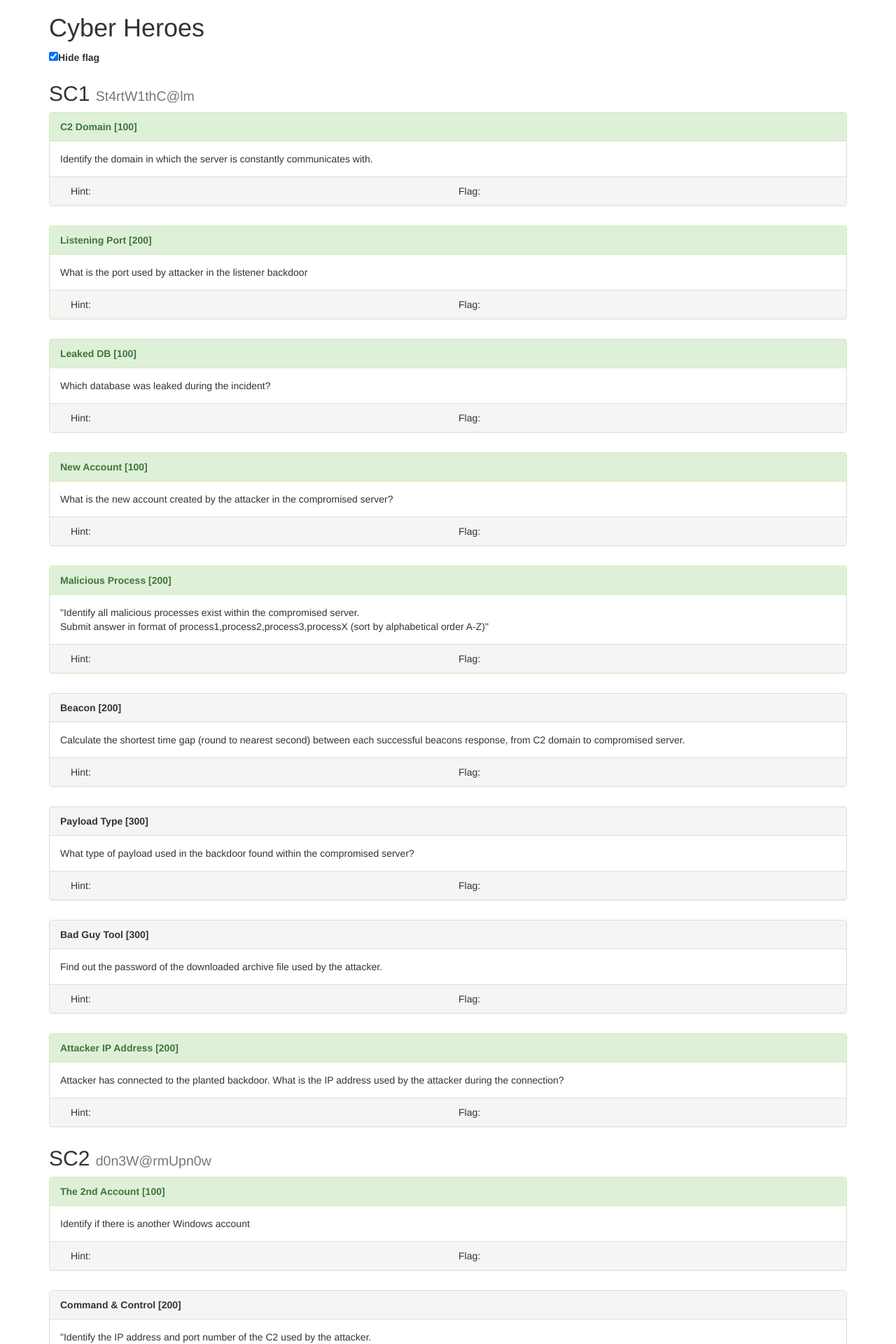
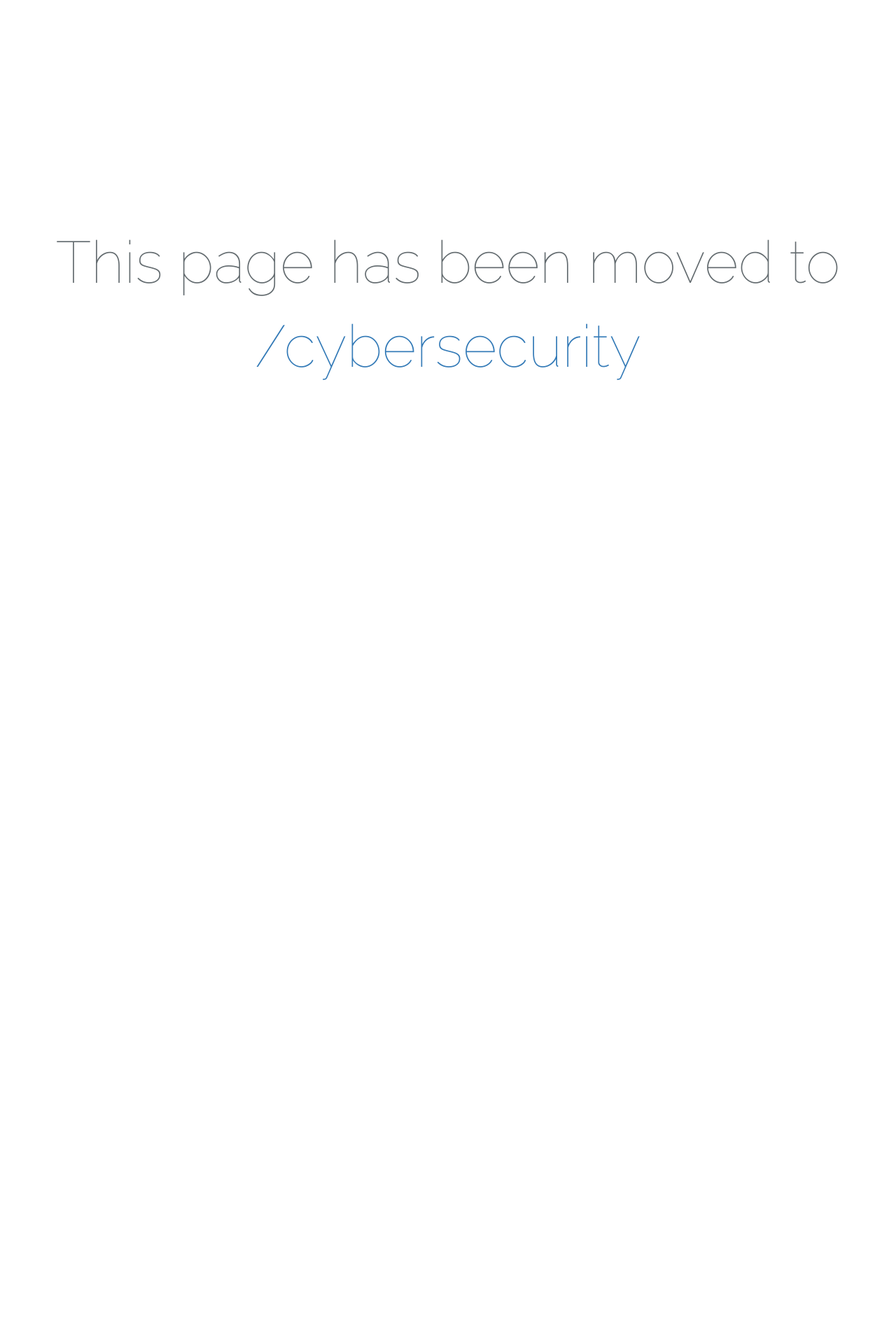
Before and after one commit to AreRex14/www-sigfstm, a Jekyll site: the page built from cyberheroes.html, in a window 1280 px wide. Shown: the top 1920 px of the page at 70% size. Built offline with Jekyll 4.4.1, drawn with Linux system fonts in a browser that asks for light colours; after the commit the page ends 900 px from its top, so only the background shows below that; some of the changed text lies outside the part shown.

Commit message:
update cyberheroes

```diff
--- a/cyberheroes.html
+++ b/cyberheroes.html
@@ -4,207 +4,69 @@
 <html>
 <head>
 	<title>Cyber Heroes CTF Question</title>
+	<meta name="viewport" content="width=device-width, initial-scale=1">
 	<link href="{{ '/css/bootstrap.css' | prepend: site.baseurl }}" rel="stylesheet">
+	<link href="https://fonts.googleapis.com/css?family=Raleway:100,600" rel="stylesheet" type="text/css">
 	<style type="text/css">
-		.hdps .flag{
-			color: rgba(0,0,0,0.0)
-		}
-		.hdps .panel-footer:hover .flag{
-			color: rgba(0,0,0,1)
-		}
-		.panel-heading{
-			font-weight: bold;
-		}
+			html, body {
+				background-color: #fff;
+				color: #636b6f;
+				font-family: 'Raleway', sans-serif;
+				font-weight: 100;
+				height: 100vh;
+				margin: 0;
+			}
+
+			.full-height {
+				height: 100vh;
+			}
+
+			.flex-center {
+				align-items: center;
+				display: flex;
+				justify-content: center;
+			}
+
+			.position-ref {
+				position: relative;
+			}
+
+			.top-right {
+				position: absolute;
+				right: 10px;
+				top: 18px;
+			}
+
+			.content {
+				text-align: center;
+			}
+
+			.title {
+				font-size: 84px;
+			}
+
+			.links > a {
+				color: #636b6f;
+				padding: 0 25px;
+				font-size: 12px;
+				font-weight: 600;
+				letter-spacing: .1rem;
+				text-decoration: none;
+				text-transform: uppercase;
+			}
+
+			.m-b-md {
+				margin-bottom: 30px;
+			}
 	</style>
 </head>
 <body>
-	<script type="text/javascript">
-		ctf = {
-			"sc1":[
-				{
-					"title":"C2 Domain",
-					"body":"Identify the domain in which the server is constantly communicates with.",
-					"pts":"100",
-					"flag":"smell-like-teen-armpits-sweat.tk",
-					"hint":[],
-				},
-				{
-					"title":"Listening Port",
-					"body":"What is the port used by attacker in the listener backdoor",
-					"pts":"200",
-					"flag":"443",
-					"hint":[],
-				},
-				{
-					"title":"Leaked DB",
-					"body":"Which database was leaked during the incident?",
-					"pts":"100",
-					"flag":"employees",
-					"hint":[],
-				},
-				{
-					"title":"New Account",
-					"body":"What is the new account created by the attacker in the compromised server?",
-					"pts":"100",
-					"flag":"r00t",
-					"hint":[],
-				},
-				{
-					"title":"Malicious Process",
-					"body":'"Identify all malicious processes exist within the compromised server. <br>Submit answer in format of process1,process2,process3,processX (sort by alphabetical order A-Z)"',
-					"pts":"200",
-					"flag":"kprocess,stch",
-					"hint":[],
-				},
-				{
-					"title":"Beacon",
-					"body":"Calculate the shortest time gap (round to nearest second) between each successful beacons response, from C2 domain to compromised server.",
-					"pts":"200",
-					"flag":"",
-					"hint":[],
-				},
-				{
-					"title":"Payload Type",
-					"body":"What type of payload used in the backdoor found within the compromised server?",
-					"pts":"300",
-					"flag":"",
-					"hint":[],
-				},
-				{
-					"title":"Bad Guy Tool",
-					"body":"Find out the password of the downloaded archive file used by the attacker.",
-					"pts":"300",
-					"flag":"",
-					"hint":[],
-				},
-				{
-					"title":"Attacker IP Address",
-					"body":"Attacker has connected to the planted backdoor. What is the IP address used by the attacker during the connection?",
-					"pts":"200",
-					"flag":"65.60.10.132",
-					"hint":[],
-				},
-			],
-			"sc2":[
-				{
-					"title":"The 2nd Account",
-					"body":"Identify if there is another Windows account",
-					"pts":"100",
-					"flag":"pentadbir",
-					"hint":[],
-				},
-				{
-					"title":"Command &amp; Control",
-					"body":'"Identify the IP address and port number of the C2 used by the attacker. <br>Submit answer in the format of ipaddress:portnumber"',
-					"pts":"200",
-					"flag":"",
-					"hint":[],
-				},
-				{
-					"title":"The name is, Bot",
-					"body":'"Identify the bot user name &amp; the application used to communicate.<br>Submit answer in format of username,appname in small cap"',
-					"pts":"400",
-					"flag":"",
-					"hint":[],
-				},
-				{
-					"title":"Threat Actor",
-					"body":"Who is behind this malicious activity?",
-					"pts":"100",
-					"flag":"",
-					"hint":[],
-				},
-				{
-					"title":"Remote",
-					"body":'"Attacker has been accessing the victim machine. Provide the service the attacker used &amp; from which IP address.<br>Submit answer in format of servicename,ipaddress"',
-					"pts":"200",
-					"flag":"rdp,161.142.8.233",
-					"hint":["tcp 3389"],
-				},
-				{
-					"title":"Binary Path",
-					"body":"Identify full path of the malware process<br>(Answer in small cap letters)",
-					"pts":"100",
-					"flag":"",
-					"hint":[],
-				},
-				{
-					"title":"Wher Its Coming",
-					"body":"Identify the domain where source of infection was dropped..",
-					"pts":"200",
-					"flag":"",
-					"hint":[],
-				},
-				{
-					"title":"The Log",
-					"body":"Identify full path of the logged file(Answer in small cap)",
-					"pts":"200",
-					"flag":"",
-					"hint":[],
-				},
-				{
-					"title":"Hash",
-					"body":"Identify the hash of the binary file.",
-					"pts":"100",
-					"flag":"",
-					"hint":[],
-				},
-				{
-					"title":"Get The Password",
-					"body":"What is the attacker's next target?<br>Through OSINT, our Threat Intel team found a copy of the file highlights the threat actor 's next target. We are now sharing the file here, but it's password protected.",
-					"pts":"400",
-					"flag":"",
-					"hint":[],
-				},
-				{
-					"title":"Stay Persistance",
-					"body":"The malware has modified some files to stay persistent. How?<br><br><br>Answer in the following format:<br>1. &lt;registry full path&gt;=&lt;registry key name&gt;<br>2. Answer in small cap.<br>",
-					"pts":"300",
-					"flag":"",
-					"hint":[],
-				},
-				{
-					"title":"Type of exploit",
-					"body":"Find the exploit identifier for the initial infection vector.",
-					"pts":"400",
-					"flag":"",
-					"hint":[],
-				},
-			]
-		}
-	</script>
-	<div class="container">
-		<h1>Cyber Heroes</h1>
-		<label>
-			<input type="checkbox" checked onclick="ss=document.querySelectorAll('.panel-success');for(q in ss){if(!this.checked){ss[q].classList.remove('hdps')}else{ss[q].classList.add('hdps')}};">Hide flag
-		</label>
-		<script type="text/javascript">
-			scene=['SC1','SC2']
-			pass={
-				'SC1':'St4rtW1thC@lm',
-				'SC2':'d0n3W@rmUpn0w'
-			}
-			for (s in scene) {
-				s=scene[s]
-				sometext =''
-				sometext += '<h2>'+s+' <small>'+pass[s]+'</small></h2>'
-				for (i in ctf[s.toLowerCase()]) {
-					i = ctf[s.toLowerCase()][i]
-					sometext += '<div style="margin-bottom:2em" class="panel '+((i['flag']=="")?"panel-default":"panel-success hdps")+'">'+
-					'	<div class="panel-heading">'+i['title']+' ['+i['pts']+']</div>'+
-					'	<div class="panel-body">'+
-					i['body']+
-					'	</div>'+
-					'	<div class="panel-footer">'+
-					'		<div class="col-md-6">Hint: '+i['hint']+'</div>'+
-					'		<div class="col-md-6">Flag: <span class="flag">'+i['flag']+'</span></div>'+
-					'		<div style="clear:both"></div>'+
-					'	</div>'+
-					'</div>';
-				}
-				document.write(sometext)
-			}
-		</script>
+	<div class="flex-center position-ref full-height">
+		<div class="content">
+			<div class="title m-b-md">
+				This page has been moved to <a href="/cybersecurity">/cybersecurity</a>
+			</div>
+		</div>
 	</div>
 </body>
 </html>
```
